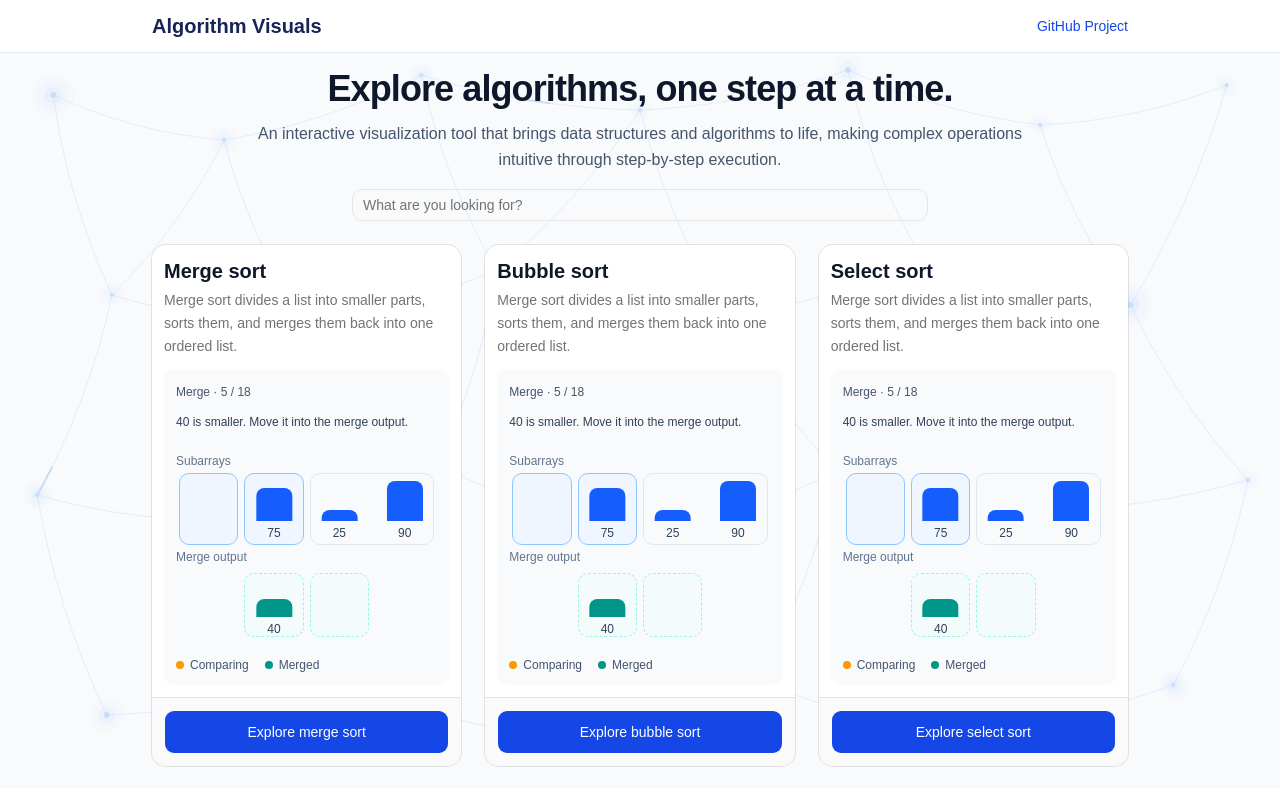
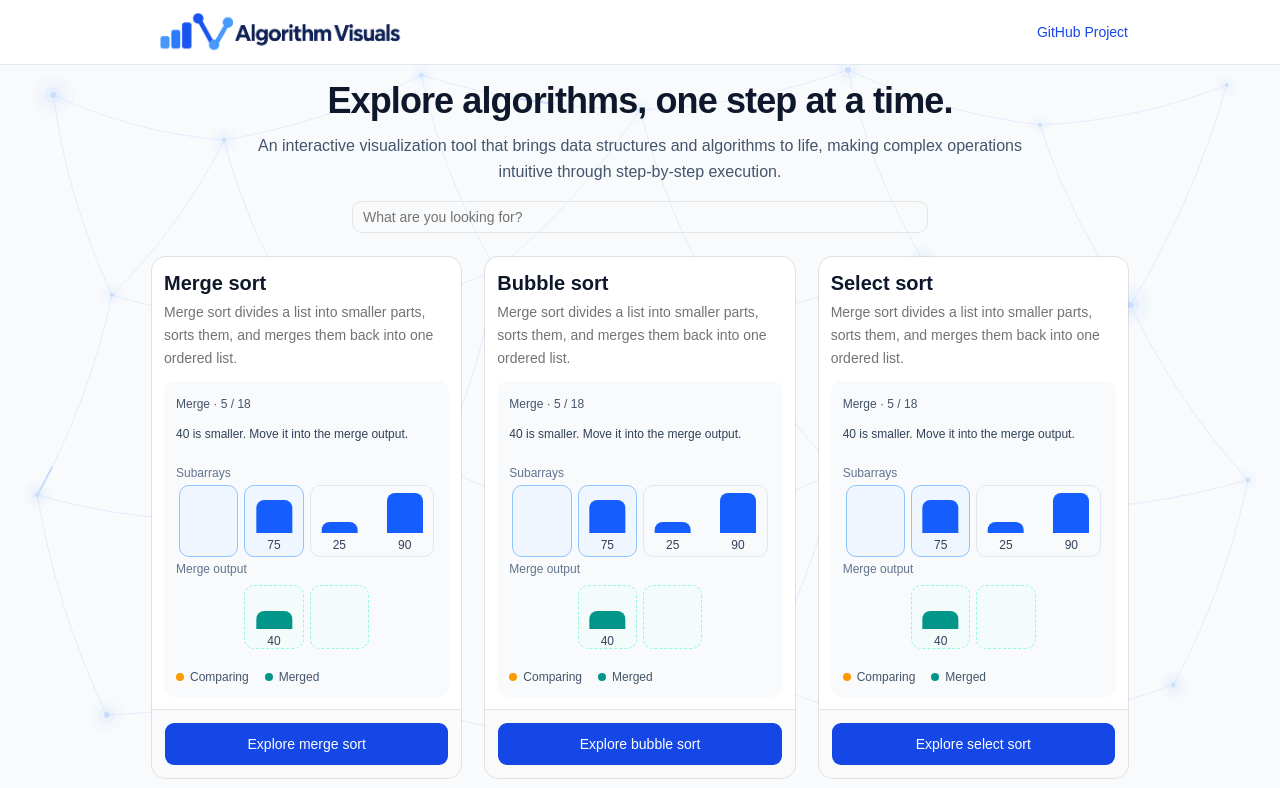
Before and after one commit to TazoSepo/algorithm-view, a React (Vite) app: page / in a window 1280 px wide. Shown: the top 788 px of the page. Built offline with nearby package versions, Linux system fonts and the light colour scheme.

Commit message:
Adds a logo to the page

```diff
--- a/index.html
+++ b/index.html
@@ -2,9 +2,13 @@
 <html lang="en">
   <head>
     <meta charset="UTF-8" />
-    <link rel="icon" type="image/svg+xml" href="/favicon.svg" />
+    <link
+      rel="icon"
+      type="image/png"
+      href="/brand/algorithm-visuals-icon.png"
+    />
     <meta name="viewport" content="width=device-width, initial-scale=1.0" />
-    <title>algorithm-view</title>
+    <title>Algorithm Visuals</title>
   </head>
   <body>
     <div id="root"></div>
--- a/src/App.tsx
+++ b/src/App.tsx
@@ -45,9 +45,16 @@ export default function App() {
       <GraphBackground />
       <header className="relative z-10 border-b border-slate-200 bg-white">
         <div className="mx-auto flex max-w-5xl flex-wrap items-center justify-between gap-4 px-6 py-3">
-          <span className="text-xl font-semibold text-blue-950">
-            Algorithm Visuals
-          </span>
+          <a
+            href="/"
+            className="shrink-0 rounded-sm focus-visible:outline-2 focus-visible:outline-offset-4 focus-visible:outline-blue-600"
+          >
+            <img
+              src="/brand/algorithm-visuals-logo.png"
+              alt="Algorithm Visuals home"
+              className="h-10 w-52 object-cover sm:w-64"
+            />
+          </a>
           <a
             target="_blank"
             rel="noopener noreferrer"
```
Also changed, not shown: public/brand/algorithm-visuals-icon.png (added), public/brand/algorithm-visuals-logo.png (added).
